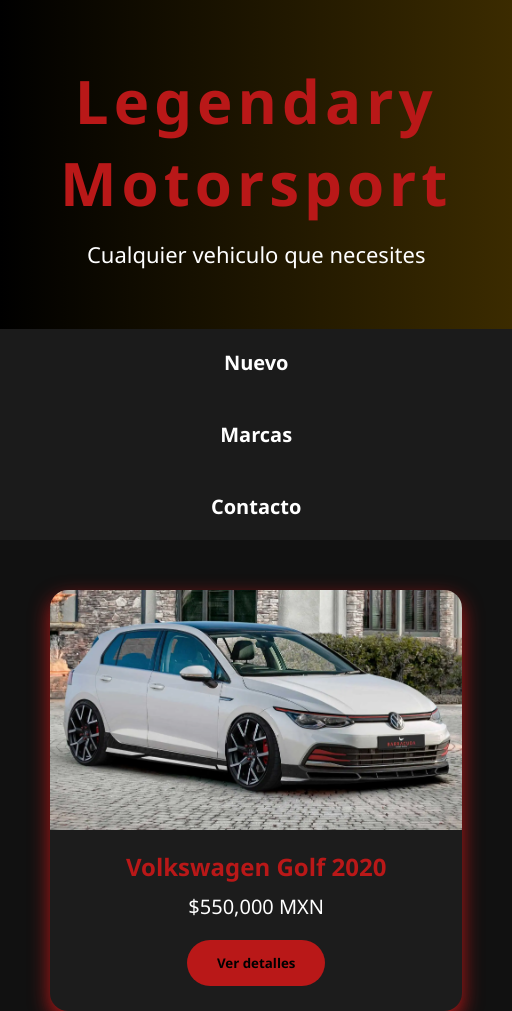
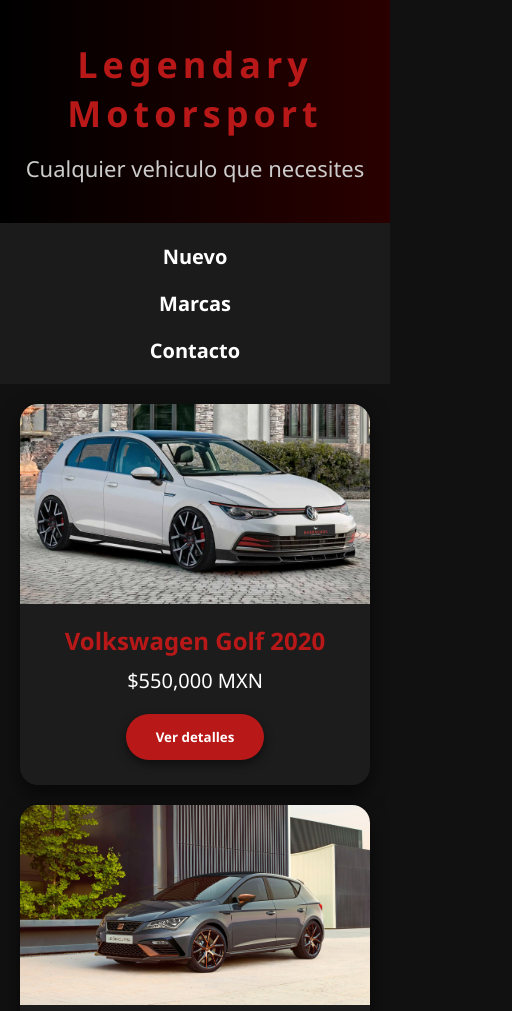
Before and after one commit to Diecue16/Pagina_Carros, a plain HTML site: page Galeria_Carros/index.html in a window 390 px wide. Shown: the top 1011 px of the page, 512 px wide, since content can reach past the window. Drawn offline with Linux system fonts and the light colour scheme.

Commit message:
Mejora visual y responsive del catalogo

```diff
--- a/Galeria_Carros/styles.css
+++ b/Galeria_Carros/styles.css
@@ -1,8 +1,9 @@
+/* RESET */
 *{
 margin:0;
 padding:0;
 box-sizing:border-box;
-font-family: 'Segoe UI', sans-serif;
+font-family: 'Poppins', 'Segoe UI', sans-serif;
 }
 
 body{
@@ -10,7 +11,7 @@
 color:white;
 }
 
-/* GRID GENERAL */
+/* CONTENEDOR GENERAL */
 .contenedor{
 display:grid;
 grid-template-areas:
@@ -19,12 +20,14 @@
 "main"
 "footer";
 min-height:100vh;
+max-width:1400px;
+margin:auto;
 }
 
 /* HEADER */
 header{
 grid-area:header;
-background:linear-gradient(to right,#000,#3b2b00);
+background:linear-gradient(to right,#000,#2a0000);
 text-align:center;
 padding:60px;
 }
@@ -38,9 +41,10 @@
 header p{
 margin-top:15px;
 font-size:22px;
+color:#ccc;
 }
 
-/* FLEXBOX MENU */
+/* NAV */
 .menu{
 grid-area:nav;
 display:flex;
@@ -55,14 +59,14 @@
 color:white;
 font-size:20px;
 font-weight:bold;
-transition:.3s;
+transition: color 0.3s ease;
 }
 
 .menu a:hover{
-color:gold;
+color:rgb(185, 24, 24);
 }
 
-/* GRID GALERIA */
+/* GALERIA */
 .galeria{
 grid-area:main;
 display:grid;
@@ -71,7 +75,7 @@
 padding:50px;
 }
 
-/* TARJETAS FLEXBOX */
+/* TARJETAS */
 .auto{
 background:#1c1c1c;
 border-radius:18px;
@@ -79,12 +83,13 @@
 display:flex;
 flex-direction:column;
 align-items:center;
-box-shadow:0 8px 20px rgb(185, 24, 24);
-transition:.4s;
+box-shadow:0 8px 20px rgba(0,0,0,0.6);
+transition: transform 0.3s ease, box-shadow 0.3s ease;
 }
 
 .auto:hover{
-transform:scale(1.04);
+transform:translateY(-8px);
+box-shadow:0 12px 25px rgba(185, 24, 24, 0.4);
 }
 
 .auto img{
@@ -96,6 +101,7 @@
 .auto h2{
 margin:20px 0 10px;
 color:rgb(185, 24, 24);
+text-align:center;
 }
 
 .auto p{
@@ -103,7 +109,8 @@
 margin-bottom:20px;
 }
 
-button{
+/* BOTON SOLO EN TARJETAS */
+.auto button{
 background:rgb(185, 24, 24);
 border:none;
 padding:14px 30px;
@@ -111,11 +118,14 @@
 font-weight:bold;
 border-radius:30px;
 cursor:pointer;
-transition:.3s;
+transition: all 0.3s ease;
+box-shadow:0 4px 10px rgba(0,0,0,0.5);
+color:white;
 }
 
-button:hover{
-transform:scale(1.1);
+.auto button:hover{
+transform:scale(1.08);
+background:#e63939;
 }
 
 /* FOOTER */
@@ -125,11 +135,33 @@
 text-align:center;
 padding:25px;
 font-size:18px;
+color:#aaa;
 }
 
+/* RESPONSIVE */
 @media(max-width:768px){
+
+header{
+padding:40px 20px;
+}
+
+header h1{
+font-size:36px;
+}
+
 .menu{
 flex-direction:column;
 align-items:center;
+gap:20px;
 }
+
+.galeria{
+padding:20px;
+gap:20px;
 }
+
+.auto img{
+height:200px;
+}
+
+}
```
